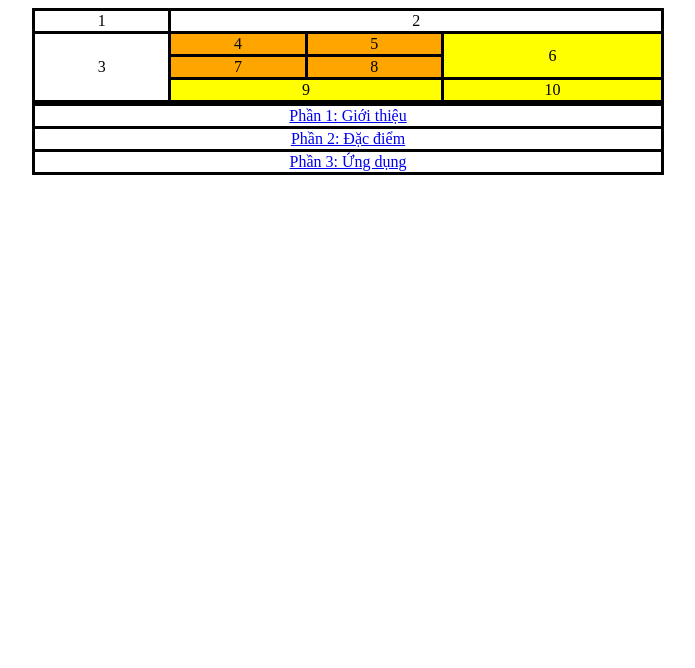
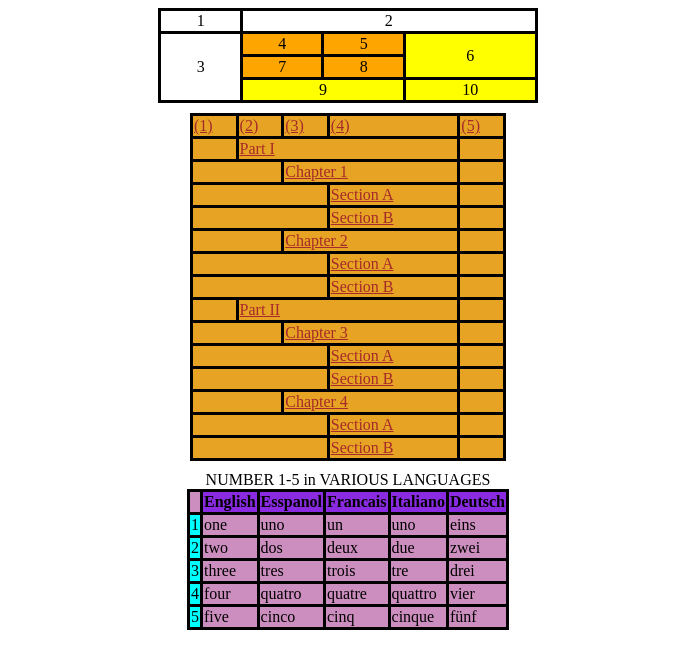
Before and after one commit to DangQuang31122022/BTTHweb, a plain HTML site: page Tuan1_2/bai6.html in a window 1280 px wide. Shown: the whole page, without its empty margins (292-987 px from the left). Drawn offline with Linux system fonts and the light colour scheme.

Commit message:
BaiTuan1,2_bai6,7

```diff
--- a/Tuan1_2/bai6.html
+++ b/Tuan1_2/bai6.html
@@ -6,55 +6,192 @@
     <meta name="viewport" content="width=device-width, initial-scale=1.0">
     <title>Bai 6</title>
     <style>
-        td, table {
+        table, th, td {
+            margin: 0 auto 10px;
             border: solid black;
             border-collapse: collapse;
         }
-        table {
-            margin: 0 auto;
-            width: 50%;
+        table#a {
+            border-color: black;
+            width: 30%;
             text-align: center;
         }
-        #o1 {
+        .a1 {
             background-color: orange;
         }
-        #o2 {
+        .a2 {
             background-color: yellow;
+        }
+        table#b {
+            background-color: rgb(231, 163, 36);
+            width: 25%;
+            text-align: left;
+            text-decoration: underline;
+            color: brown;
+        }
+        table#c {
+            background-color: rgb(204, 142, 190);
+        }
+        .header {
+            background-color: blueviolet;
+        }
+        .so {
+            background-color: aqua;
         }
     </style>
 </head>
 <body>
-    <table>
-        <tr>
+    <!--CÂU A-->
+    <table id="a">
+        <t>
             <td>1</td>
             <td colspan="4">2</td>
         </tr>
         <tr>
             <td rowspan="3">3</td>
-            <td id="o1">4</td>
-            <td id="o1">5</td>
-            <td id="o2" rowspan="2" colspan="2">6</td>
+            <td class="a1">4</td>
+            <td class="a1">5</td>
+            <td class="a2" rowspan="2" colspan="2">6</td>
         </tr>
         <tr>
-            <td id="o1">7</td>
-            <td id="o1">8</td>
+            <td class="a1">7</td>
+            <td class="a1">8</td>
         </tr>
         <tr>
-            <td id="o2" colspan="2">9</td>
-            <td id="o2">10</td>
+            <td class="a2" colspan="2">9</td>
+            <td class="a2">10</td>
         </tr>
     </table>
 
-    <table>
+    <!--CÂU B_1-->
+    <table id="b">
         <tr>
-          <td><a href="#section1">Phần 1: Giới thiệu</a></td>
+            <td>(1)</td>
+            <td>(2)</td>
+            <td>(3)</td>
+            <td colspan="3">(4)</td>
+            <td>(5)</td>
         </tr>
         <tr>
-          <td><a href="#section2">Phần 2: Đặc điểm</a></td>
+            <td></td>
+            <td colspan="5">Part I</td>
+            <td></td>
         </tr>
         <tr>
-          <td><a href="#section3">Phần 3: Ứng dụng</a></td>
+            <td colspan="2"></td>
+            <td colspan="4">Chapter 1</td>
         </tr>
-      </table>
+        <tr>
+            <td colspan="3"></td>
+            <td colspan="3">Section A</td>
+            <td></td>
+        </tr>
+        <tr>
+            <td colspan="3"></td>
+            <td colspan="3">Section B</td>
+            <td></tr>
+        </tr>
+        <tr>
+            <td colspan="2"></td>
+            <td colspan="4">Chapter 2</td>
+        </tr>
+        <tr>
+            <td colspan="3"></td>
+            <td colspan="3">Section A</td>
+            <td></td>
+        </tr>
+        <tr>
+            <td colspan="3"></td>
+            <td colspan="3">Section B</td>
+            <td></td>
+        </tr>
+        <tr>
+            <td></td>
+            <td colspan="5">Part II</td>
+            <td></td>
+        </tr>
+        <tr>
+            <td colspan="2"></td>
+            <td colspan="4">Chapter 3</td>
+        </tr>
+        <tr>
+            <td colspan="3"></td>
+            <td colspan="3">Section A</td>
+            <td></td>
+        </tr>
+        <tr>
+            <td colspan="3"></td>
+            <td colspan="3">Section B</td>
+            <td></td>
+        </tr>
+        </tr>
+        <tr>
+            <td colspan="2"></td>
+            <td colspan="4">Chapter 4</td>
+        </tr>
+        <tr>
+            <td colspan="3"></td>
+            <td colspan="3">Section A</td>
+            <td></td>
+        </tr>
+        <tr>
+            <td colspan="3"></td>
+            <td colspan="3">Section B</td>
+            <td></td>
+        </tr>
+    </table>
+
+    <!--CÂU C-->
+    <table id="c">
+        <caption>NUMBER 1-5 in VARIOUS LANGUAGES</caption>
+        <tr class="header">
+            <th style="background-color: rgb(204, 142, 190);"></th>
+            <th>English</th>
+            <th>Esspanol</th>
+            <th>Francais</th>
+            <th>Italiano</th>
+            <th>Deutsch</th>
+        </tr>
+        <tr>
+            <td class="so">1</td>
+            <td>one</td>
+            <td>uno</td>
+            <td>un</td>
+            <td>uno</td>
+            <td>eins</td>
+        </tr>
+        <tr>
+            <td class="so">2</td>
+            <td>two</td>
+            <td>dos</td>
+            <td>deux</td>
+            <td>due</td>
+            <td>zwei</td>
+        </tr>
+        <tr>
+            <td class="so">3</td>
+            <td>three</td>
+            <td>tres</td>
+            <td>trois</td>
+            <td>tre</td>
+            <td>drei</td>
+        </tr>
+        <tr>
+            <td class="so">4</td>
+            <td>four</td>
+            <td>quatro</td>
+            <td>quatre</td>
+            <td>quattro</td>
+            <td>vier</td>
+        </tr>
+        <tr>
+            <td class="so">5</td>
+            <td>five</td>
+            <td>cinco</td>
+            <td>cinq</td>
+            <td>cinque</td>
+            <td>fünf</td>
+        </tr>
+    </table>
 </body>
 </html>
```
Also changed, not shown: Tuan1_2/bai7.html (added, +37 -0 lines), Tuan1_2/insert_image/bai6.png (added), Tuan1_2/insert_image/bai7.png (added), Tuan1_2/insert_image/smile.jpg (added).
